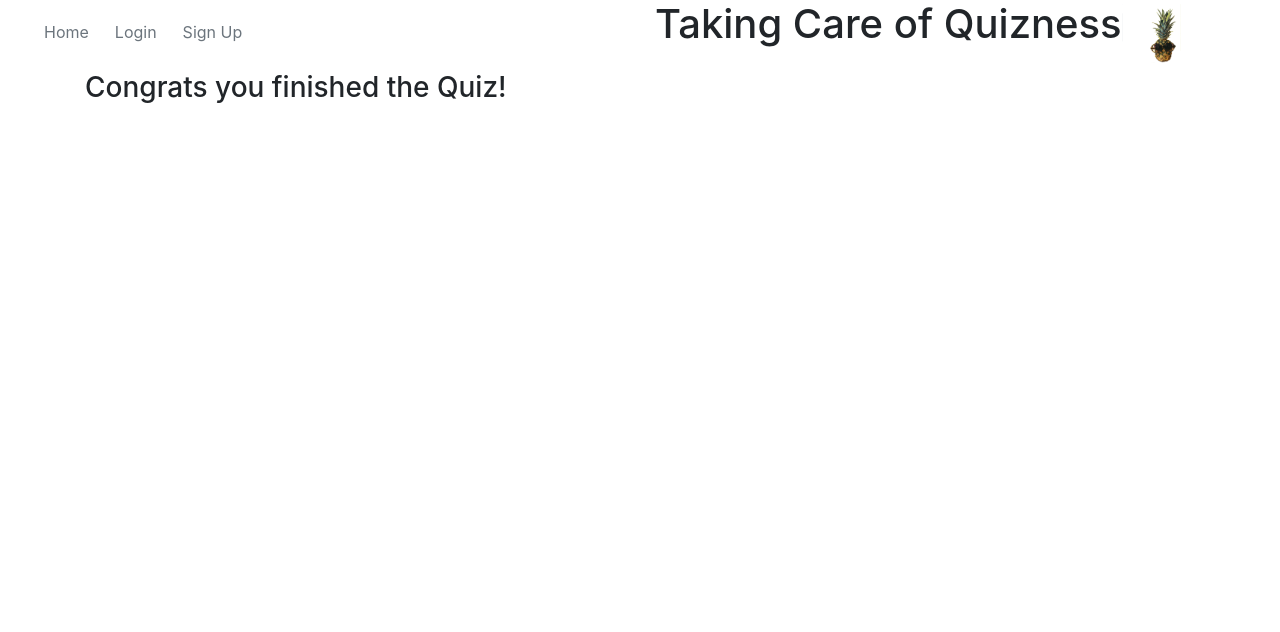
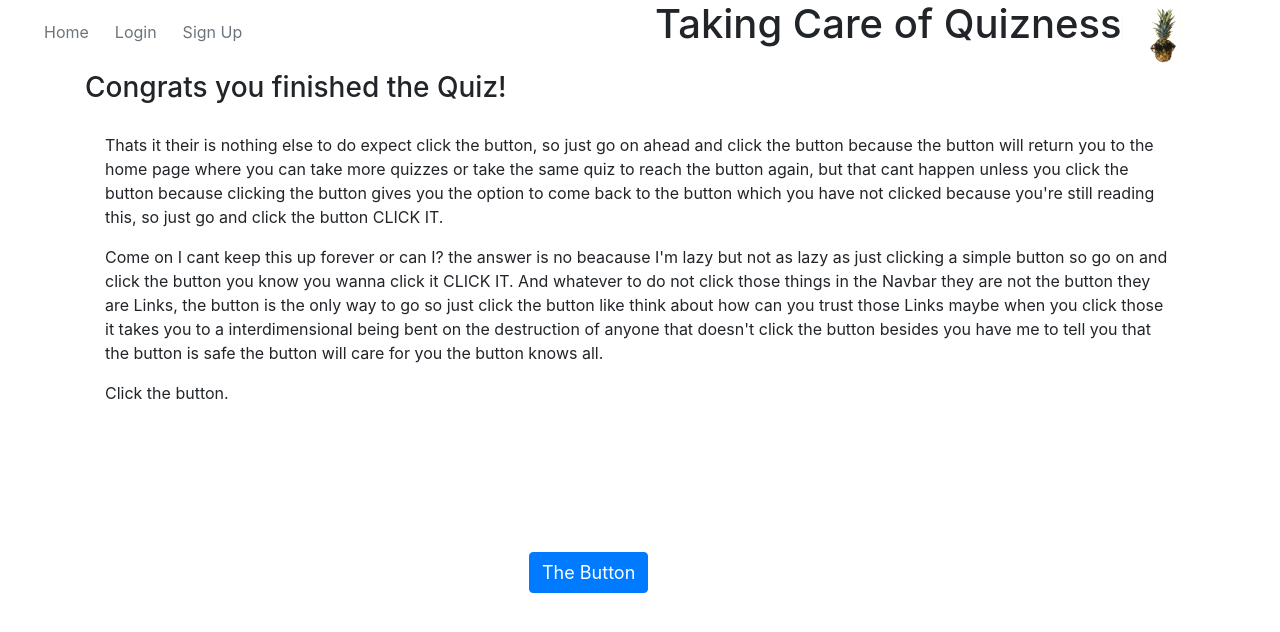
Before and after one commit to NicholasAldoLeone/Project-Three-Repo, a React (Create React App) app in the folder client/: page /finished in a window 1280 px wide. Shown: the top 632 px of the page. Built offline with nearby package versions, Linux system fonts and the light colour scheme.

Commit message:
Adding finish page

```diff
--- /dev/null
+++ b/client/src/components/ReturnButton/index.js
@@ -0,0 +1,10 @@
+import React from "react"
+import "./returnButton.css"
+
+function ReturnButton(props) {
+    return (
+        <button className = "btn btn-primary" {...props} type = "button" id = "return-button"> The Button</button>
+    )
+}
+
+export default ReturnButton;
--- /dev/null
+++ b/client/src/components/ReturnButton/returnButton.css
@@ -0,0 +1,5 @@
+#return-button {
+    font-size: 18px;
+    margin-left: 40%;
+    margin-top: 10%
+}
--- a/client/src/pages/Finish.js
+++ b/client/src/pages/Finish.js
@@ -1,13 +1,33 @@
 import React from 'react';
 import { Col, Row, Container } from "../components/Grid";
+import ReturnButton from "../components/ReturnButton";
 
 class Finish extends React.Component {
+
+    changeUrl = () => {
+        this.props.history.push("/");
+    }
+
     render() {
         return (
             <Container>
                 <Row>
-                    <Col size = "md-6">
+                    <Col size="md-12">
                         <h3>Congrats you finished the Quiz!</h3>
+                        <div className="card-body" id  = "finish-body">
+                            <p className="card-text">Thats it their is nothing else to do expect click the button, so just go on ahead and click the button because the button will return you to the home page where you can take more quizzes or take the same quiz to reach the button again, but that cant happen unless you click the button because clicking the button gives you the option to come back to the button which you have not clicked because you're still reading this, so just go and click the button CLICK IT. </p>
+
+                            <p>
+                            Come on I cant keep this up forever or can I? the answer is no beacause I'm lazy but not as lazy as just clicking a simple button so go on and click the button you know you wanna click it CLICK IT. And whatever to do not click those things in the Navbar they are not the button they are Links, the button is the only way to go so just click the button like think about how can you trust those Links maybe when you click those it takes you to a interdimensional being bent on the destruction of anyone that doesn't click the button besides you have me to tell you that the button is safe the button will care for you the button knows all.
+                            </p>
+
+                            <p>
+                            Click the button.
+                            </p>
+                        </div>
+                    </Col>
+                    <Col size = "md-12">
+                        <ReturnButton onClick = {this.changeUrl}/>
                     </Col>
                 </Row>
             </Container>
--- a/client/src/pages/Quizzes.js
+++ b/client/src/pages/Quizzes.js
@@ -43,11 +43,23 @@ class Quizzes extends React.Component {
         var title = this.state.title;
         var routeTitle = title.toLowerCase().replace(" ", "")
 
-        API.getByTitle(routeTitle).then(res => {
-            this.setState({
-                list: res.data
+        if(!routeTitle) {
+            API.getQuizzes().then(res => {
+                this.setState({
+                    list: res.data
+                })
             })
-        })
+        }
+
+        else {
+            API.getByTitle(routeTitle).then(res => {
+                this.setState({
+                    list: res.data
+                })
+            })
+
+        }
+
     }
 
     render() {
@@ -86,7 +98,7 @@ class Quizzes extends React.Component {
                                 />
                                 <FormBtn
                                     onClick={this.loadQuizzesByTitle}
-                                >
+                                    >
                                     Search
                                 </FormBtn>
                             </form>
```
Also changed, not shown: client/src/components/Finish/finish.css (added).
